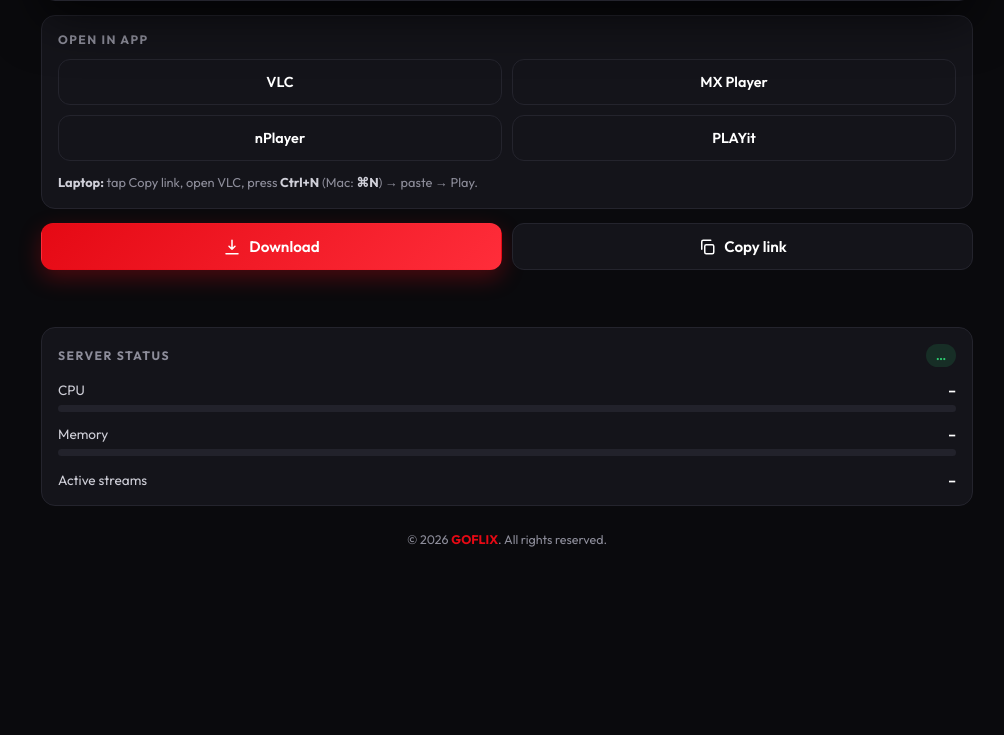
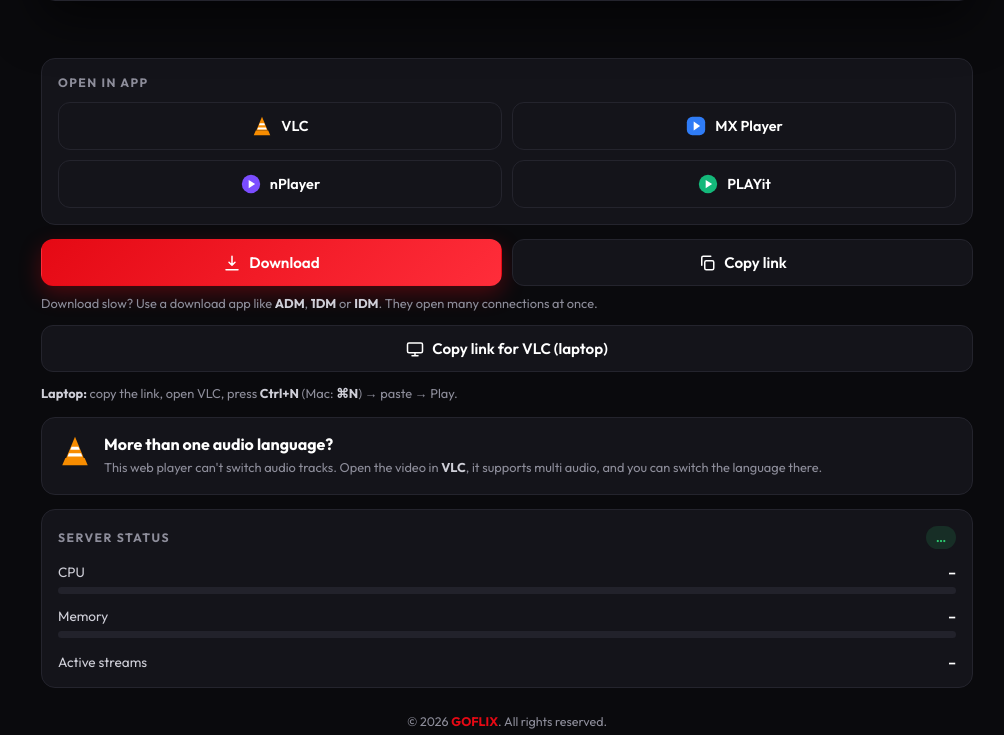
Before and after one commit to harshithacharya632-source/goflix-stream-url, a Python web app: template app/templates/watch.html in a window 1280 px wide. Shown: the part 525-1260 px from the top of the page, without its empty margins (133-1137 px from the left). Before the commit the page ends 1072 px from the top, so only its background shows below. Run offline with Jinja, Linux system fonts and the light colour scheme; the template is opened without the code that fills it, so the values that code supplies are empty.

Commit message:
Update watch.html

```diff
--- a/app/templates/watch.html
+++ b/app/templates/watch.html
@@ -8,7 +8,7 @@
 <script>try{var t=localStorage.getItem('goflix_theme');if(t==='light'||t==='dark')document.documentElement.setAttribute('data-theme',t);}catch(e){}</script>
 <link rel="preconnect" href="https://fonts.googleapis.com">
 <link href="https://fonts.googleapis.com/css2?family=Outfit:wght@400;500;600;700;800&display=swap" rel="stylesheet">
-<link rel="stylesheet" href="/static/player.css?v=3">
+<link rel="stylesheet" href="/static/player.css?v=4">
 <style>
 :root{--red:#e50914;--red2:#ff2d3a;--bg:#0a0a0d;--card:#14141a;--line:#24242d;--mute:#8d8d9a;--text:#fff;--text2:#cfcfd8;--chip:#1d1d25;--glow:rgba(229,9,20,.28);--bar:#22222b;--ok:#2ecc71;--warn:#f5a524}
 [data-theme=light]{--bg:#f3f3f7;--card:#fff;--line:#e0e0e8;--mute:#6a6a78;--text:#111114;--text2:#3a3a46;--chip:#eeeef3;--glow:rgba(229,9,20,.12);--bar:#e3e3eb}
@@ -52,7 +52,11 @@ h1{font-size:clamp(1.15rem,4.4vw,1.8rem);font-weight:700;line-height:1.25;overfl
 .btn.primary{background:linear-gradient(135deg,var(--red),var(--red2));color:#fff;border-color:transparent;box-shadow:0 8px 22px rgba(229,9,20,.3)}
 .btn svg{width:18px;height:18px;fill:none;stroke:currentColor;stroke-width:2;stroke-linecap:round;stroke-linejoin:round}
 .apps{display:grid;grid-template-columns:repeat(2,1fr);gap:10px}
-.apps .btn{padding:13px 6px;font-size:.9rem}
+.apps .btn{padding:12px 6px;font-size:.9rem}
+.btn svg.ic{width:22px;height:22px;stroke:none;flex:none}
+.note{display:flex;gap:12px;align-items:flex-start}
+.note .hint{margin-top:4px}
+.big-ic{width:34px;height:34px;flex:none}
 .hint{margin-top:12px;font-size:.8rem;color:var(--mute);line-height:1.5}
 .hint b{color:var(--text2)}
 /* server load */
@@ -106,31 +110,43 @@ footer b{color:var(--red)}
   <div class="banner err" id="warn"><b id="warn-msg"></b>
     <button class="btn primary" style="width:100%;margin-top:10px" onclick="document.getElementById('vlc-link').click()">Open in VLC</button></div>
 
-  <!-- 2. OPEN IN APP -->
+  <!-- 2. FILE NAME + SIZE -->
+  <div class="title-block">
+    <h1 id="title" title="{{ file.filename }}">{{ file.filename }}</h1>
+    <div class="chips" id="chips"></div>
+    <div class="meta"><span id="meta-size"></span><span>{{ file.created_at.strftime('%d %b %Y') }}</span></div>
+  </div>
+
+  <!-- 3. PLAYER APPS -->
   <div class="card">
     <h2>Open in app</h2>
     <div class="apps">
-      <a class="btn" id="vlc-link" href="#">VLC</a>
-      <a class="btn" id="mx-link" href="#">MX Player</a>
-      <a class="btn" id="nplayer-link" href="#">nPlayer</a>
-      <a class="btn" id="playit-link" href="#">PLAYit</a>
+      <a class="btn" id="vlc-link" href="#"><svg class="ic" viewBox="0 0 24 24"><path d="M12 2l6.2 15H5.8z" fill="#f78c00"/><path d="M3 22l2.2-5h13.6l2.2 5z" fill="#f78c00"/><path d="M9.6 9h4.8l.9 2.2H8.7zM7.7 13.6h8.6l.9 2.2H6.8z" fill="#fff"/></svg>VLC</a>
+      <a class="btn" id="mx-link" href="#"><svg class="ic" viewBox="0 0 24 24"><rect x="2" y="2" width="20" height="20" rx="6" fill="#2f7cf6"/><path d="M9.5 7l7 5-7 5z" fill="#fff"/></svg>MX Player</a>
+      <a class="btn" id="nplayer-link" href="#"><svg class="ic" viewBox="0 0 24 24"><circle cx="12" cy="12" r="10" fill="#7b4dff"/><path d="M9.5 7.5l7 4.5-7 4.5z" fill="#fff"/></svg>nPlayer</a>
+      <a class="btn" id="playit-link" href="#"><svg class="ic" viewBox="0 0 24 24"><circle cx="12" cy="12" r="10" fill="#14b87a"/><path d="M9.5 7.5l7 4.5-7 4.5z" fill="#fff"/></svg>PLAYit</a>
     </div>
-    <p class="hint"><b>Laptop:</b> tap Copy link, open VLC, press <b>Ctrl+N</b> (Mac: <b>⌘N</b>) → paste → Play.</p>
   </div>
 
-  <!-- 3. DOWNLOAD + COPY -->
+  <!-- 4. DOWNLOAD + COPY -->
   <div class="actions">
     <a class="btn primary" href="/stream/{{ message_id }}" download>
       <svg viewBox="0 0 24 24"><path d="M12 3v12m0 0l-4-4m4 4l4-4M4 21h16"/></svg>Download</a>
     <button class="btn" type="button" onclick="copyLink()">
       <svg viewBox="0 0 24 24"><rect x="9" y="9" width="12" height="12" rx="2"/><path d="M5 15V5a2 2 0 012-2h10"/></svg>Copy link</button>
   </div>
+  <p class="hint" style="margin-top:8px">Download slow? Use a download app like <b>ADM</b>, <b>1DM</b> or <b>IDM</b>. They open many connections at once.</p>
 
-  <!-- 4. TITLE / INFO -->
-  <div class="title-block">
-    <h1 id="title" title="{{ file.filename }}">{{ file.filename }}</h1>
-    <div class="chips" id="chips"></div>
-    <div class="meta"><span id="meta-size"></span><span>{{ file.created_at.strftime('%d %b %Y') }}</span></div>
+  <!-- 5. LAPTOP VLC -->
+  <button class="btn" type="button" style="width:100%;margin-top:12px" onclick="copyLink(true)">
+    <svg viewBox="0 0 24 24"><rect x="2" y="4" width="20" height="13" rx="2"/><path d="M8 21h8M12 17v4"/></svg>Copy link for VLC (laptop)</button>
+  <p class="hint"><b>Laptop:</b> copy the link, open VLC, press <b>Ctrl+N</b> (Mac: <b>⌘N</b>) → paste → Play.</p>
+
+  <!-- 6. MULTI AUDIO NOTE -->
+  <div class="card note">
+    <svg class="ic big-ic" viewBox="0 0 24 24"><path d="M12 2l6.2 15H5.8z" fill="#f78c00"/><path d="M3 22l2.2-5h13.6l2.2 5z" fill="#f78c00"/><path d="M9.6 9h4.8l.9 2.2H8.7zM7.7 13.6h8.6l.9 2.2H6.8z" fill="#fff"/></svg>
+    <div><b>More than one audio language?</b>
+      <p class="hint" style="margin-top:4px">This web player can't switch audio tracks. Open the video in <b>VLC</b>, it supports multi audio, and you can switch the language there.</p></div>
   </div>
 
   <div class="card">
@@ -194,7 +210,7 @@ function fullUrl() { return (/^https?:\/\//.test(BASE_URL_JS) ? BASE_URL_JS : 'h
 function copyLink(vlc) {
   const url = fullUrl();
   (navigator.clipboard ? navigator.clipboard.writeText(url) : Promise.reject())
-    .then(() => toast(vlc ? 'Link copied. Paste it in the app' : 'Stream link copied'))
+    .then(() => toast(vlc ? 'Link copied. In VLC press Ctrl+N and paste' : 'Stream link copied'))
     .catch(() => { prompt('Copy this link:', url); });
 }
 
@@ -220,6 +236,6 @@ async function refreshLoad() {
 refreshLoad();
 setInterval(refreshLoad, 5000);
 </script>
-<script src="/static/player.js?v=3"></script>
+<script src="/static/player.js?v=4"></script>
 </body>
 </html>
```
